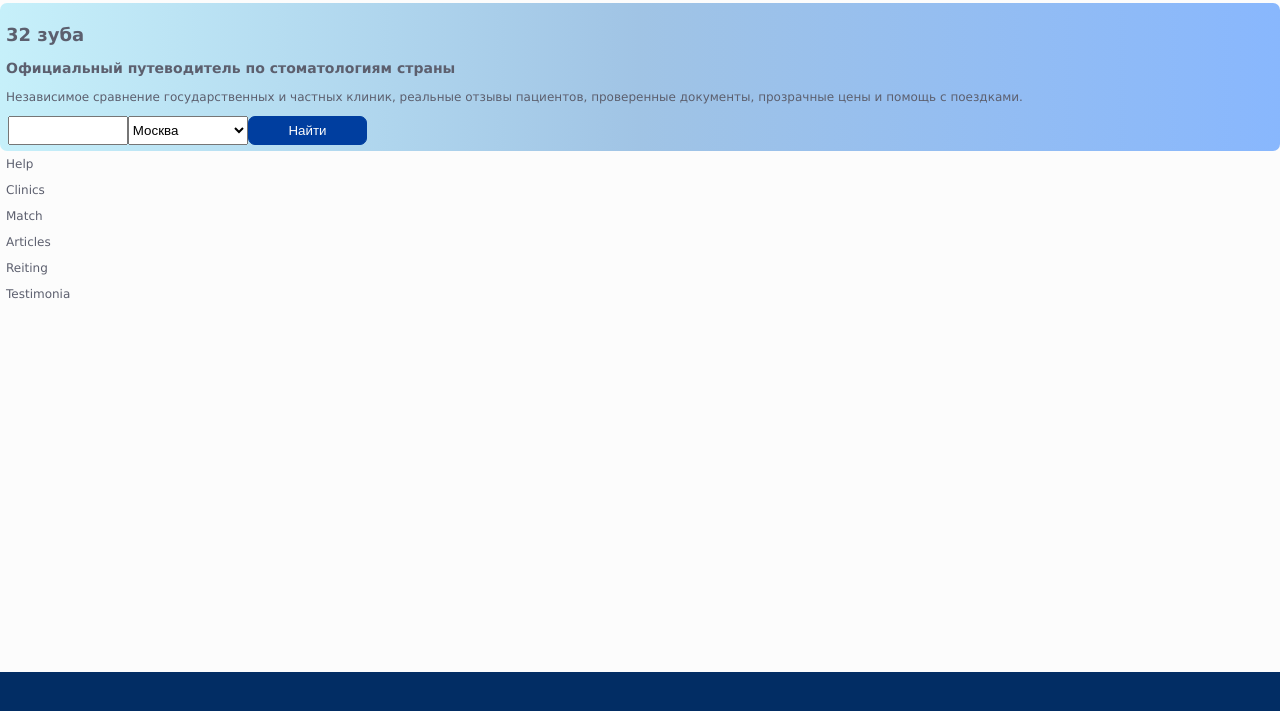
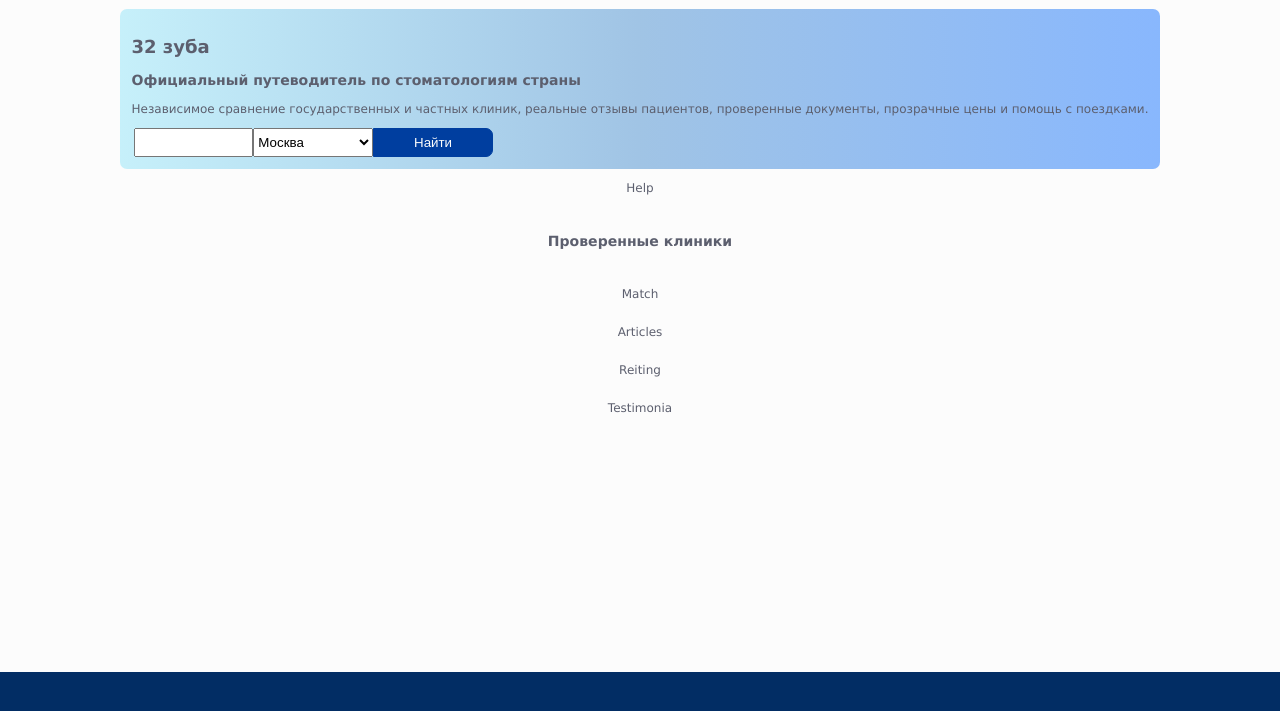
Before and after one commit to buccaneer33/dantist_2026, a plain HTML site: page index.html in a window 1280 px wide. Shown: the part 53-764 px from the top of the page. Drawn offline with Linux system fonts and the light colour scheme.

Commit message:
modile 2

```diff
--- a/index.html
+++ b/index.html
@@ -60,12 +60,15 @@
               <span>Калининград</span>
             </option>
           </select>
-          <button class="btn btn--primary">Найти</button>
+          <button class="btn btn--primary search-form__search">Найти</button>
         </fieldset>
       </form>
     </section>
     <section class="help">Help</section>
-    <section class="clinics">Clinics</section>
+    <section class="clinics">
+      <h3>Проверенные клиники</h3>
+
+    </section>
     <section class="match">Match</section>
     <section class="articles">Articles</section>
     <section class="reiting">Reiting</section>
--- a/style.css
+++ b/style.css
@@ -187,15 +187,14 @@ main {
     flex-flow: column nowrap;
     justify-content: flex-start;
     align-items: center;
-    padding: 0.5rem;
-    width: 100%;
+    padding: 1rem;
+    box-sizing: content-box;
 
     section {
         border: 0px solid transparent;
         border-radius: 7px;
-        padding: 0.5rem;
+        padding: 1rem;
         box-sizing: content-box;
-        width: 100%;
     }
 }
 footer {
@@ -262,4 +261,8 @@ footer {
             width: calc(33%);
         }
     }
+
+    .search-form__search {
+        border-radius: 0 7px 7px 0;
+    }
 }
```
